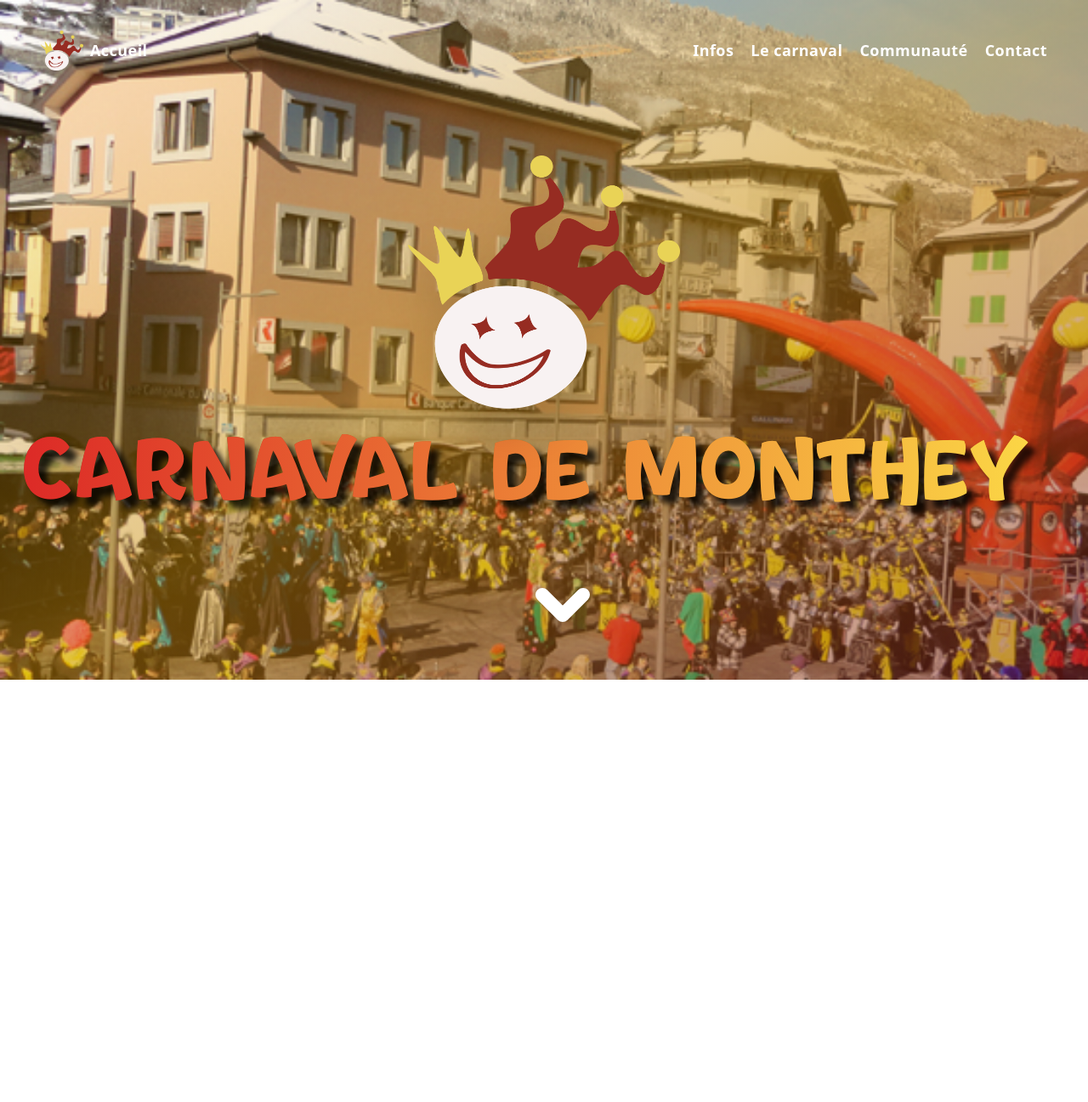
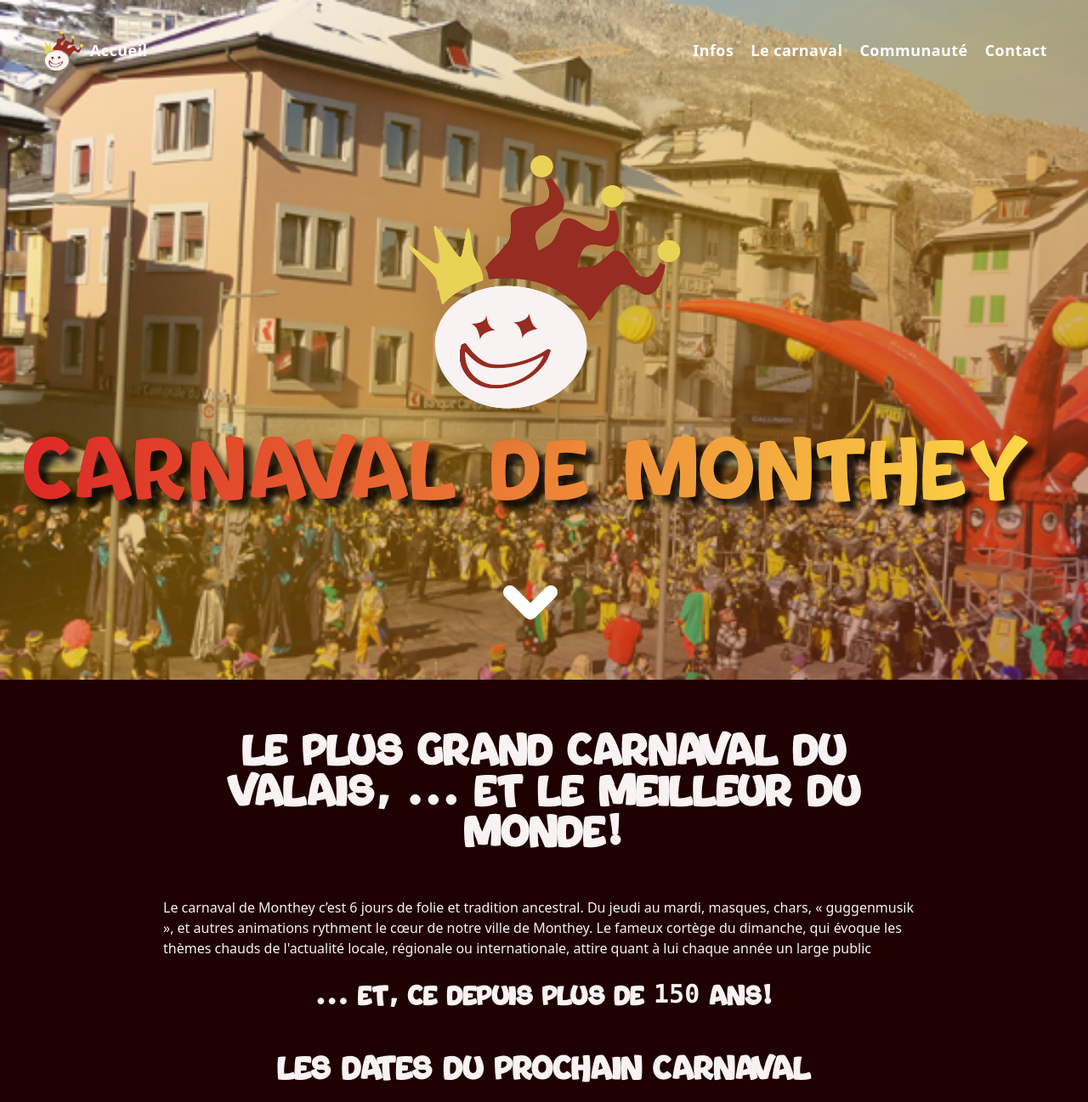
Before and after one commit to maxime-mrl/carnaval-monthey-website, a Next.js app: page / in a window 1280 px wide. Shown: the top 1297 px of the page at 85% size. Before the commit the page ends 800 px from the top, so only its background shows below. Built offline with nearby package versions, Linux system fonts and the light colour scheme.

Commit message:
Update Header + Create Footer

```diff
--- a/app/layout.tsx
+++ b/app/layout.tsx
@@ -2,6 +2,7 @@ import "@styles/globals.css";
 
 import Nav from "@components/Nav";
 import Provider from "./Provider";
+import Footer from "@components/Footer";
 
 export const metadata = {
     title: "Carnaval de Monthey",
@@ -13,10 +14,11 @@ export default function Rootlayout({ children }: { children: React.ReactNode })
         <html lang="fr">
             <body>
                 <Provider>
-                    <main className="app">
+                    <div className="flex flex-col justify-between min-h-screen">
                         <Nav />
-                        {children}
-                    </main>
+                            <div className="flex-grow">{children}</div>
+                        <Footer />
+                    </div>
                 </Provider>
             </body>
         </html>
--- a/app/page.tsx
+++ b/app/page.tsx
@@ -1,21 +1,39 @@
+// Components imports
 import AnimatedText from "@components/AnimatedText";
 import Header from "@components/Header";
+
+// Module imports
 import Image from "next/image";
-import { ChevronDown } from 'lucide-react';
 
 export default function Home() {
     return (
         <>
             <Header/>
-            <div className="flex flex-col flex-center gap-6">
+            <div className="flex flex-col flex-center gap-6 absolute top-1/2 left-1/2 transform -translate-x-1/2 -translate-y-1/2 z-20">
                 <Image src="/images/logo.png"
                        alt="Carnaval de Monthey"
                        width={200} height={200}
                        className="drop-shadow-2xl xs:w-28  sm:w-48 md:w-60 lg:w-72 xl:w-80"
                 />
-                <AnimatedText text="Carnaval de Monthey" className="uppercase text-bouncy-gradient text-2xl
-                xl:text-8xl lg:text-6xl md:text-5xl sm:text-3xl xs:text-xl"/>
+                <AnimatedText text="Carnaval de Monthey" className="text-bouncy-gradient text-2xl max-w-prose
+                xl:text-8xl lg:whitespace-nowrap lg:text-6xl md:text-5xl sm:text-3xl xs:text-xl"/>
             </div>
+
+            <section className="flex-col flex-center bg-dark p-16">
+                <h2 className="text-5xl text-bouncy font-bold text-snow text-center max-w-3xl">Le plus grand carnaval du Valais, ... et le meilleur du monde!</h2>
+
+                <div className="flex-col flex-center gap-6 mt-12 text-snow">
+                    <p className="max-w-4xl">Le carnaval de Monthey c’est 6 jours de folie et tradition ancestral. Du jeudi au mardi, masques, chars, « guggenmusik », et autres animations rythment le cœur de notre ville de Monthey.
+                        Le  fameux cortège du dimanche, qui évoque les thèmes chauds de l{'\''}actualité locale, régionale ou internationale, attire quant à lui chaque année un large public</p>
+                    <h3 className="text-3xl text-bouncy font-bold">... et, ce depuis plus de <span className="font-mono font-extrabold text-3xl">150</span> ans!</h3>
+                </div>
+
+                <div>
+                    <h3 className="text-4xl text-bouncy font-bold text-snow text-center mt-12">Les dates du prochain carnaval</h3>
+                    <button className="bg-yellow-600 text-bouncy text-dark text-2xl font-bold p-4 rounded-lg mt-6">Informations <span className="font-mono font-extrabold">2025</span></button>
+                </div>
+
+            </section>
         </>
     )
 }
--- /dev/null
+++ b/components/Footer.tsx
@@ -0,0 +1,68 @@
+import {Instagram, Facebook} from 'lucide-react';
+import Image from "next/image";
+import Link from "next/link";
+
+
+const Footer = () => {
+    const date = new Date();
+    const year = date.getFullYear();
+
+    const addressLines = [
+        "Carnaval de Monthey",
+        "Rue du Triboulet 28",
+        "Case postale 423",
+        "1870 Monthey",
+        "Switzerland"
+    ]
+
+    const sitePlanLines = [
+        "Accueil",
+        "Programme",
+        "Galerie",
+        "Forum",
+        "Informations",
+        "Partenaires",
+        "Contact"
+    ]
+
+    return (
+        <footer className="w-full flex-between bg-dark text-white p-10 text-center">
+            <div className="flex flex-col text-left items-start">
+                <div className="flex flex-col">
+                    {addressLines.map((line, index) => (
+                        <p key={index}>{line}</p>
+                    ))}
+                </div>
+
+                <span className="flex gap-4 my-5">
+                    <a className="hover:scale-90" href="https://www.instagram.com/carnavaldemonthey/"><Instagram
+                        size={45}/></a>
+                    <a className="hover:scale-90" href="https://fr-fr.facebook.com/Carnavaldemonthey/"><Facebook
+                        size={45}/></a>
+                </span>
+
+                <div>
+                    <p>www.carnavaldemonthey.com | www.monthey.ch</p>
+                    <p>Copyright © {year} Carnaval de Monthey - Tous droits réservés</p>
+                    <p>Site réalisé par Maxime Morel et Eric Tourvieille</p>
+                </div>
+            </div>
+
+            <div className="self-start">
+                <Image src="/images/logo.png" alt="Carnaval de Monthey" width={200} height={200}
+                       className="drop-shadow-2xl xs:w-28 sm:w-48 md:w-60 lg:w-72 xl:w-60"/>
+            </div>
+
+            <div className="flex flex-col gap-2">
+                <h3 className="font-bold mb-2">Plan du site</h3>
+                {sitePlanLines.map((line, index) => (
+                    <Link href={`/${line.toLowerCase()}`} key={index}>
+                        {line}
+                    </Link>
+                ))}
+            </div>
+        </footer>
+    );
+};
+
+export default Footer;
--- a/components/Header.tsx
+++ b/components/Header.tsx
@@ -1,26 +1,29 @@
-import React from 'react';
 import Image from "next/image";
 import {ChevronDown} from "lucide-react";
 
 const Header = () => {
+    const images = [
+        "https://images.unsplash.com/photo-1485433592409-9018e83a1f0d?q=80&w=1814&auto=format&fit=crop&ixlib=rb-4.0.3&ixid=M3wxMjA3fDB8MHxwaG90by1wYWdlfHx8fGVufDB8fHx8fA%3D%3D",
+        "https://images.unsplash.com/photo-1483982258113-b72862e6cff6?q=80&w=3456&auto=format&fit=crop&ixlib=rb-4.0.3&ixid=M3wxMjA3fDB8MHxwaG90by1wYWdlfHx8fGVufDB8fHx8fA%3D%3D",
+        "https://images.unsplash.com/photo-1482189349482-3defd547e0e9?q=80&w=2848&auto=format&fit=crop&ixlib=rb-4.0.3&ixid=M3wxMjA3fDB8MHxwaG90by1wYWdlfHx8fGVufDB8fHx8fA%3D%3D",
+    ];
+
     return (
-        <header className="w-full min-h-screen absolute top-0 left-0 -z-10">
-
+        <header className="w-full min-h-screen relative">
             <Image src="/images/monthey.jpg"
                    alt="Défilé du Carnaval"
                    layout="fill"
                    objectFit="cover"
                    className="absolute top-0 left-0 z-0"
             />
-            <div
-                className="absolute top-0 left-0 w-full h-full z-10 bg-gradient-to-br from-transparent via-yellow-600 to-red-900 opacity-50"/>
+
+            <div className="absolute top-0 left-0 w-full h-full z-10 bg-gradient-to-br from-transparent via-yellow-600 to-red-900 opacity-50"/>
 
             <div className="p-4">
                 <ChevronDown strokeWidth={4}
-                                        className="h-24 w-24 text-white absolute bottom-10 left-[48%] z-20 cursor-pointer
-                                                            hover:animate-bounce transition-transform duration-500 ease-in-out"/>
+                                        className="h-24 w-24 text-white absolute bottom-[3vh] left-[45vw] z-20 cursor-pointer
+                                                            animate-bounce"/>
             </div>
-
         </header>
     );
 };
--- a/components/Nav.tsx
+++ b/components/Nav.tsx
@@ -4,7 +4,7 @@ import Image from "next/image";
 export default function Nav() {
 
     return (
-        <nav className="flex-between w-full mb-16 py-9 px-12">
+        <nav className="flex-between w-full mb-16 py-9 px-12 absolute top-0 left-0 z-20">
             <Link href="/" className="flex gap-2 flex-center">
                 <Image src="/images/logo.png" alt="Logo Carnaval de Monthey" width={50} height={50}
                        className="object-contain"/>
--- a/package.json
+++ b/package.json
@@ -9,10 +9,11 @@
     "lint": "next lint"
   },
   "dependencies": {
+    "@radix-ui/react-slot": "^1.0.2",
     "bcrypt": "^5.1.1",
     "class-variance-authority": "^0.7.0",
     "clsx": "^2.1.0",
-    "framer-motion": "^11.0.18",
+    "framer-motion": "^11.0.24",
     "lucide-react": "^0.359.0",
     "mongodb": "^6.5.0",
     "mongoose": "^8.2.2",
--- a/styles/globals.css
+++ b/styles/globals.css
@@ -70,6 +70,10 @@
     --ring: 212.7 26.8% 83.9%;
   }
 
+  .text-bouncy{
+    font-family: 'Bouncy', sans-serif;
+  }
+
   .text-bouncy-gradient {
     background-image: linear-gradient(to right, #9e291e, #e5cb3b);
     -webkit-background-clip: text;
--- a/tailwind.config.ts
+++ b/tailwind.config.ts
@@ -19,6 +19,11 @@ const config = {
         'bouncy': ['Bouncy', 'sans-serif'],
       },
       colors: {
+        'burnt': '#962C22',
+        'arylide': '#F2A365',
+        'snow': '#F8F2F2',
+        'dark': '#1F0101',
+        'kelly': '#4BA110',
         border: "hsl(var(--border))",
         input: "hsl(var(--input))",
         ring: "hsl(var(--ring))",
```
Also changed, not shown: components.json, 1 other file (tests, documents, lock files or other folders).
